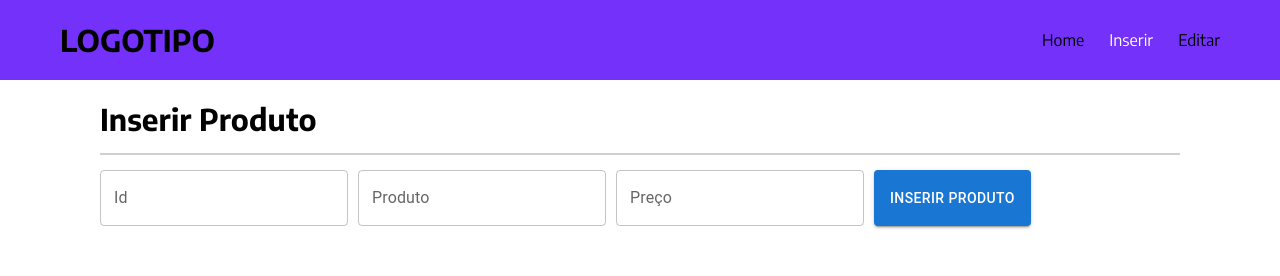
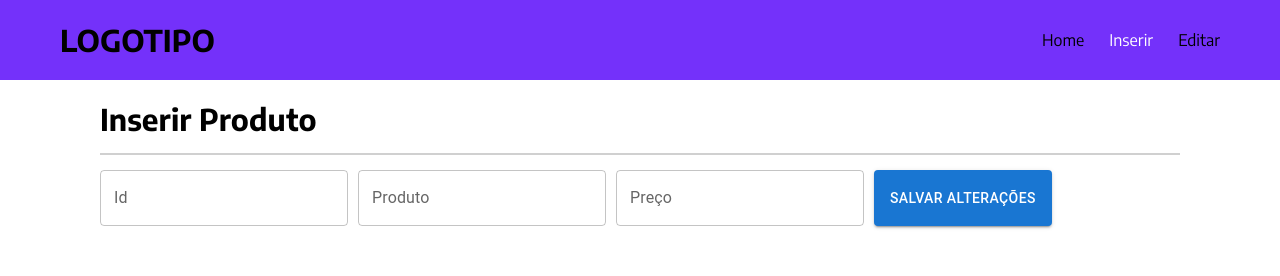
Before and after one commit to ivanafeitosa/crud_react, a React (Vite) app: page /add-produtos in a window 1280 px wide. Shown: the top 276 px of the page. Built offline with nearby package versions, Linux system fonts and the light colour scheme.

Commit message:
implements PUT and POST

```diff
--- a/src/components/TableProdutos/index.jsx
+++ b/src/components/TableProdutos/index.jsx
@@ -12,6 +12,7 @@ import EditIcon from '@mui/icons-material/Edit';
 import DeleteIcon from '@mui/icons-material/Delete';
 import { useEffect } from 'react';
 import { useState } from 'react';
+import { redirect } from 'react-router-dom';
 
 const StyledTableCell = styled(TableCell)(({ theme }) => ({
   [`&.${tableCellClasses.head}`]: {
--- a/src/pages/AddProdutos/index.jsx
+++ b/src/pages/AddProdutos/index.jsx
@@ -1,16 +1,51 @@
 
+import { useState } from "react";
 import Form from "../../components/Form";
 import LinhaQuebra from "../../components/LinhaQuebra";
 import Titulo from "../../components/Titulo";
 import "./index.css";
+import { Button, TextField } from "@mui/material";
 
 const AddProdutos = () => {
+  const [formData, setFormData] = useState({
+    id: 0,
+    name: '',
+    price: ''
+  });
+
+  const onHandleChange = (e) => {
+    const { id, value } = e.target;
+    setFormData({
+      ...formData, [id]: value
+    })
+  }
+
+  const insertProduct = async () => {
+    fetch(`http://localhost:3000/products/`, {
+      method: "POST",
+      body: JSON.stringify({
+        "id": formData.id,
+        "name": formData.name,
+        "price": parseFloat(formData.price)
+      })
+    })
+
+    window.location.href = '/';
+  }
+
   return (
     <>
       <div className="container">
         <Titulo name={"Inserir Produto"} />
         <LinhaQuebra />
-        <Form name={"Inserir produto"} />
+        {/* <Form name={"Inserir produto"} /> */}
+        <form>
+                <TextField id="id" label="Id" variant="outlined" onChange={onHandleChange} />
+                <TextField id="name" label="Produto" variant="outlined" onChange={onHandleChange} />
+                {/* <InputPreco/> */}
+                <TextField id="price" label="Preço" variant="outlined" onChange={onHandleChange} />
+                <Button variant="contained" color="primary" onClick={() => insertProduct()}>{"Salvar Alterações"}</Button>
+        </form>
       </div>
     </>
 
--- a/src/pages/EditProdutos/index.jsx
+++ b/src/pages/EditProdutos/index.jsx
@@ -2,15 +2,52 @@ import "./index.css";
 import Form from "../../components/Form";
 import LinhaQuebra from "../../components/LinhaQuebra";
 import Titulo from "../../components/Titulo";
+import { Button, TextField } from "@mui/material";
+import InputPreco from "../../components/InputPreco";
+import { useState } from "react";
+import { redirect } from "react-router-dom";
 
 
 const EditProdutos = () => {
+
+  const [formData, setFormData] = useState({
+    id: 0,
+    name: '',
+    price: ''
+  });
+
+  const onHandleChange = (e) => {
+    const { id, value } = e.target;
+    setFormData({
+      ...formData, [id]: value
+    })
+  }
+
+  const editProducts = async () => {
+    fetch(`http://localhost:3000/products/${formData.id}`, {
+      method: "PUT",
+      body: JSON.stringify({
+        "id": formData.id,
+        "name": formData.name,
+        "price": parseFloat(formData.price)
+      })
+    })
+    window.location.href = '/';
+  }
+
   return (
     <>
       <div className="container">
         <Titulo name={"Editar Produto"} />
         <LinhaQuebra />
-        <Form name={"Salvar alterações"}/>
+        {/* <Form name={"Salvar alterações"}/>         */}
+        <form>
+                <TextField id="id" label="Id" variant="outlined" onChange={onHandleChange} />
+                <TextField id="name" label="Produto" variant="outlined" onChange={onHandleChange} />
+                {/* <InputPreco/> */}
+                <TextField id="price" label="Preço" variant="outlined" onChange={onHandleChange} />
+                <Button variant="contained" color="primary" onClick={() => editProducts()}>{"Salvar Alterações"}</Button>
+        </form>
       </div>
     </>
   )
```
